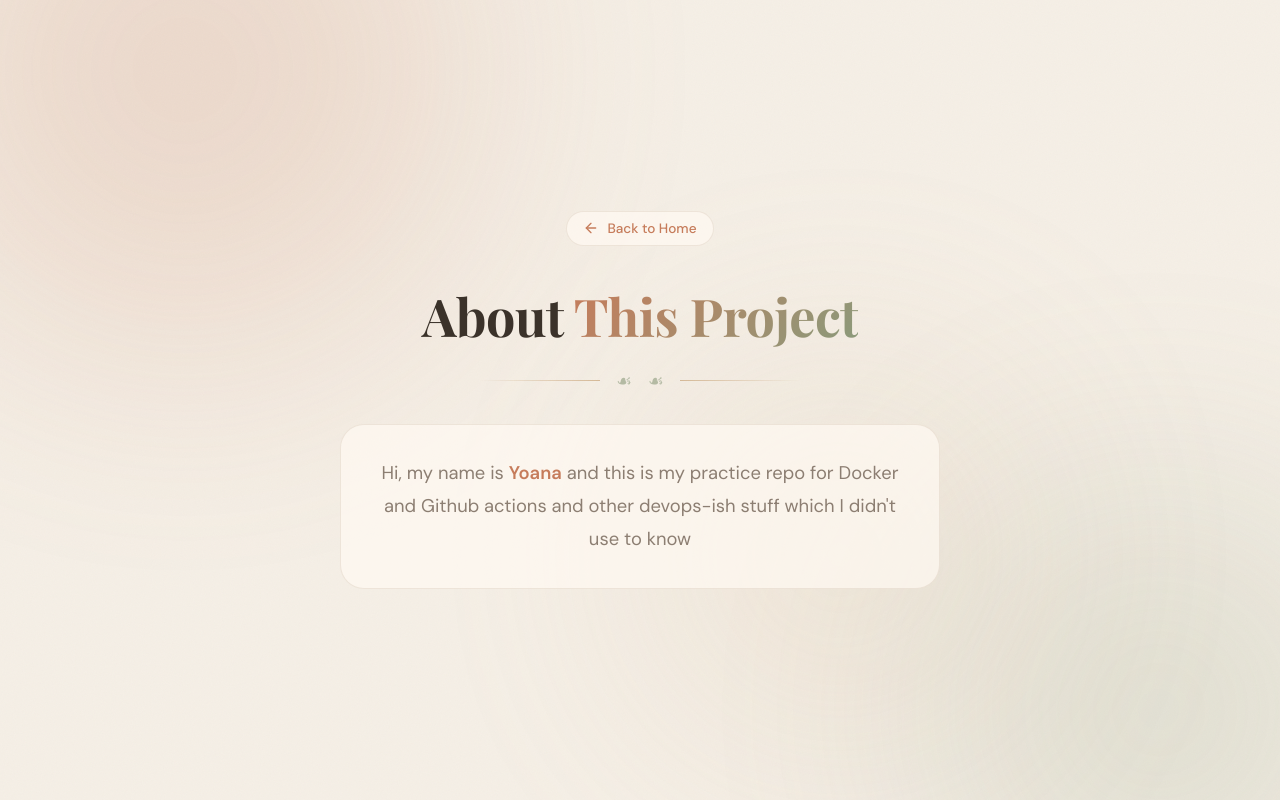
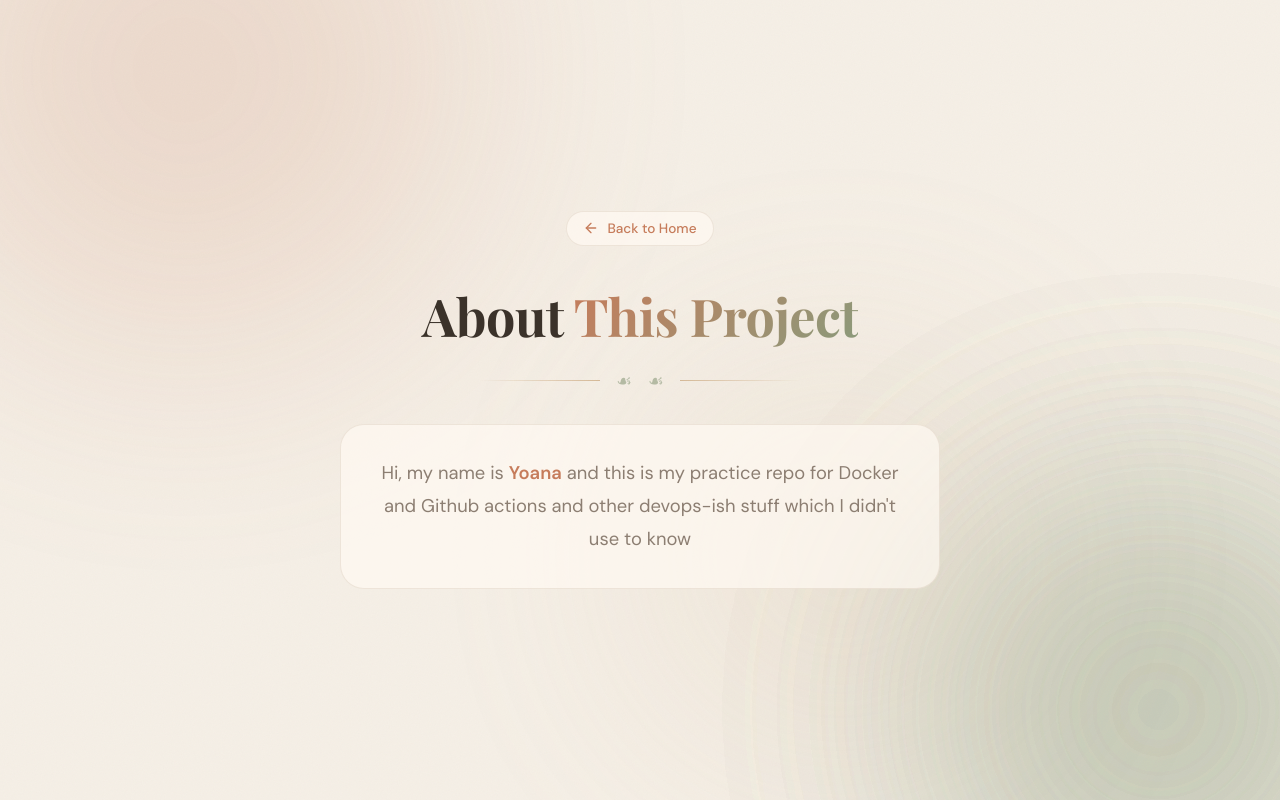
Before and after one commit to yvmarkovska/git-docker-demo, a React (Vite) app: page /about in a window 1280 px wide. Built offline with nearby package versions, Linux system fonts and the light colour scheme.

Commit message:
WOW ui changes

```diff
--- a/src/About.tsx
+++ b/src/About.tsx
@@ -14,6 +14,8 @@ function About() {
     <div className={styles.container}>
       <div className={styles.bgOrbs}>
         <div className={`${styles.orb} ${styles.orb1}`} />
+        <div className={`${styles.orb} ${styles.orb2}`} />
+        <div className={`${styles.orb} ${styles.orb2}`} />
         <div className={`${styles.orb} ${styles.orb2}`} />
         <div className={`${styles.orb} ${styles.orb3}`} />
       </div>
```
